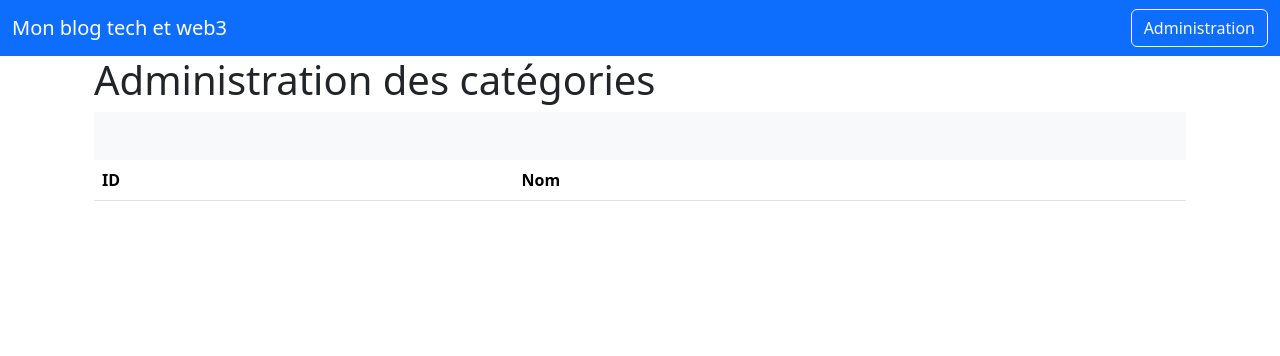
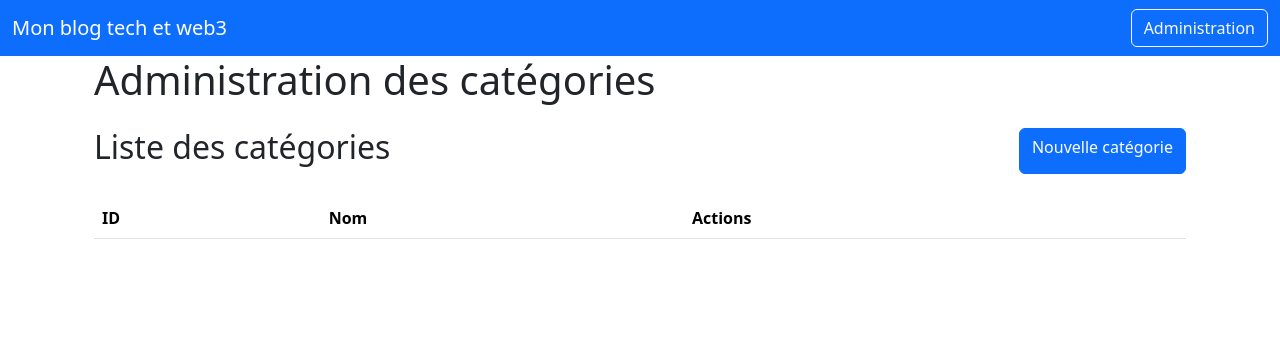
Before and after one commit to Alyaesub/TP-blog, a PHP site: template views/admin/category/index.php in a window 1280 px wide. Shown: the top 356 px of the page. Run offline with PHP 8.4, Linux system fonts and the light colour scheme; the template is opened without the code that fills it: most values are stand-ins (such as "Sample title", 1, 10 or a date in 2020); lists and menus that the app fills with data are empty.

Commit message:
add route dans indexAdmin

```diff
--- a/views/admin/category/index.php
+++ b/views/admin/category/index.php
@@ -10,10 +10,35 @@ $title = "Gestion des catégories";
 
 <div class="container">
   <h1>Administration des catégories</h1>
+  <!-- Bouton pour créer une nouvelle catégorie -->
+  <div class="d-flex justify-content-between my-4">
+    <h2>Liste des catégories</h2>
+    <a href="<?= $router->url('admin_category_new') ?>" class="btn btn-primary">Nouvelle catégorie</a>
+  </div>
   <table class="table">
     <thead>
       <tr>
         <th>ID</th>
         <th>Nom</th>
-
+        <th>Actions</th>
+      </tr>
+    </thead>
+    <tbody>
+      <?php foreach ($categories as $category): ?>
+        <tr>
+          <td>#<?= $category->getId() ?></td>
+          <td><?= htmlentities($category->getName()) ?></td>
+          <td>
+            <a href="<?= $router->url('admin_category_edit', ['id' => $category->getId()]) ?>" class="btn btn-primary btn-sm">
+              Éditer
+            </a>
+            <form action="<?= $router->url('admin_category_delete', ['id' => $category->getId()]) ?>" method="POST"
+              style="display: inline" onsubmit="return confirm('Êtes-vous sûr de vouloir supprimer cette catégorie ?')">
+              <button type="submit" class="btn btn-danger btn-sm">Supprimer</button>
+            </form>
+          </td>
+        </tr>
+      <?php endforeach ?>
+    </tbody>
+  </table>
 </div>
```
